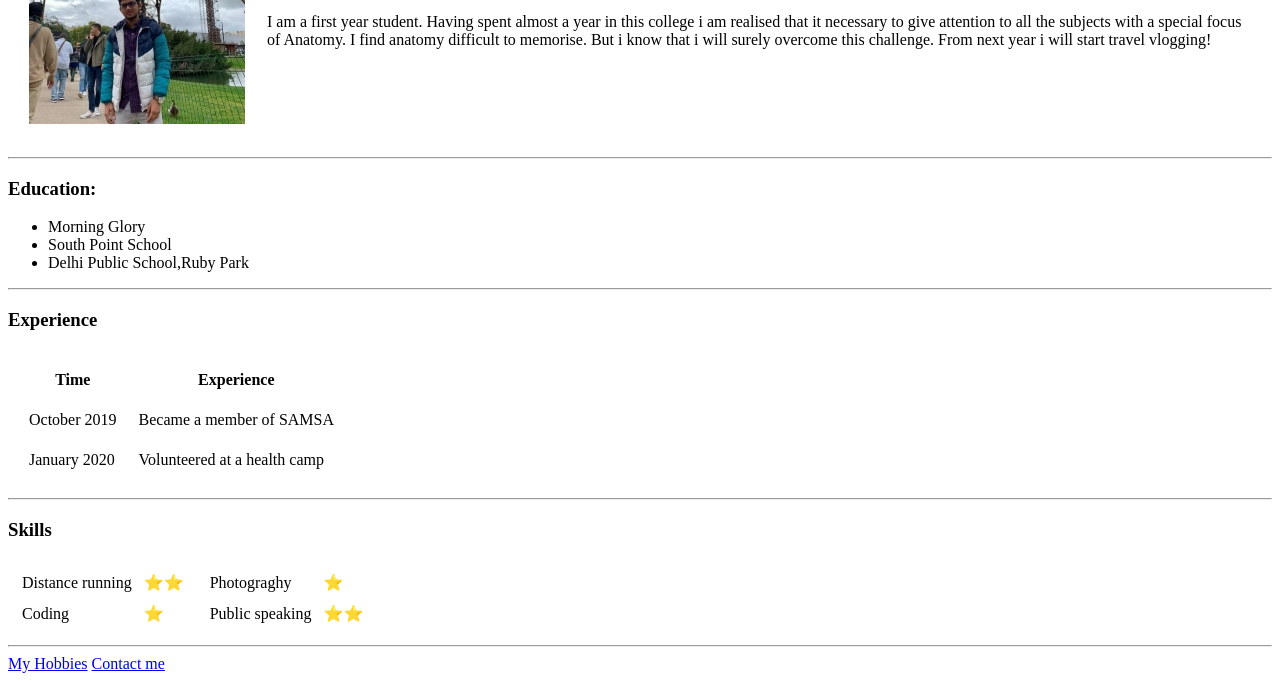
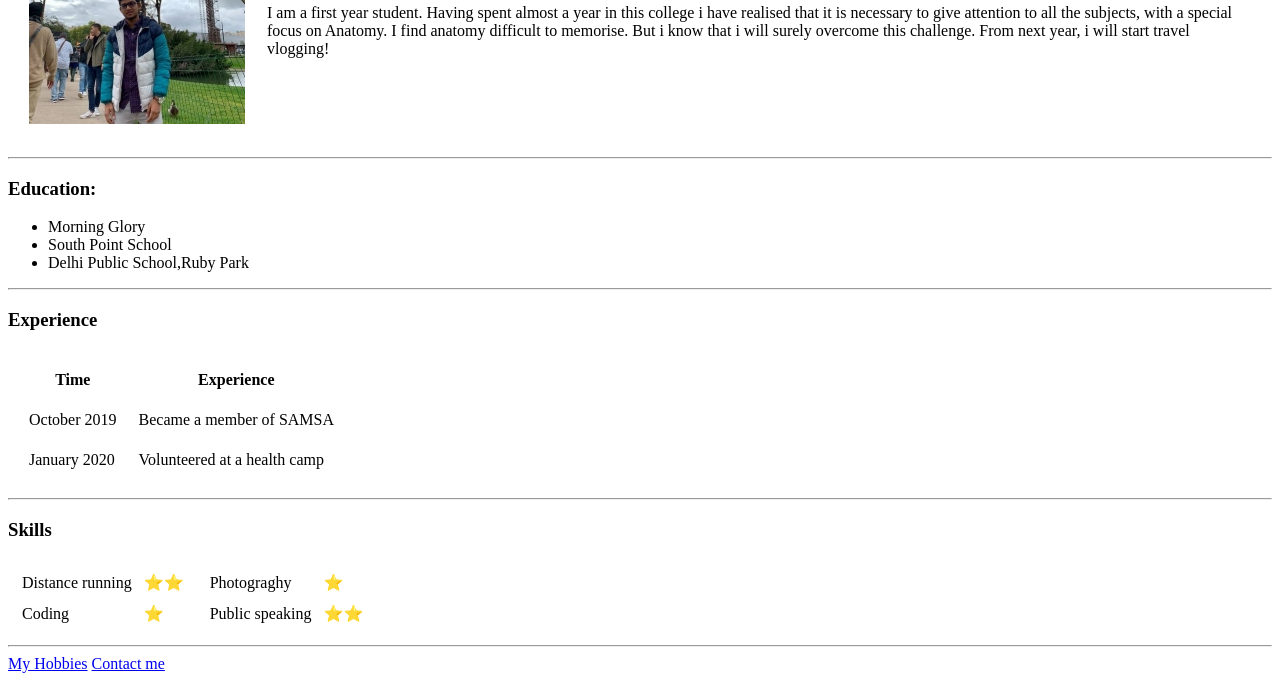
Before and after one commit to ayanabhamandal/cv, a plain HTML site: page index.html in a window 1280 px wide. Shown: the part 193-874 px from the top of the page. Drawn offline with Linux system fonts and the light colour scheme.

Commit message:
Update index.html

```diff
--- a/index.html
+++ b/index.html
@@ -14,9 +14,9 @@
         <h1>Ayanabha Mandal</h1>
         <p><em>MBBS student at <strong><a href="https://rgkarmch.org/">RGKMCH</a></strong> .</em></p>
         <p>I am a first year student. Having spent almost a year in this college
-          i am realised that it necessary to give attention to all the subjects with
-          a special focus of Anatomy. I find anatomy difficult to memorise. But i
-          know that i will surely overcome this challenge. From next year i will
+          i have realised that it is necessary to give attention to all the subjects, with
+          a special focus on Anatomy. I find anatomy difficult to memorise. But i
+          know that i will surely overcome this challenge. From next year, i will
           start travel vlogging! </p>
       </td>
     </tr>
```
